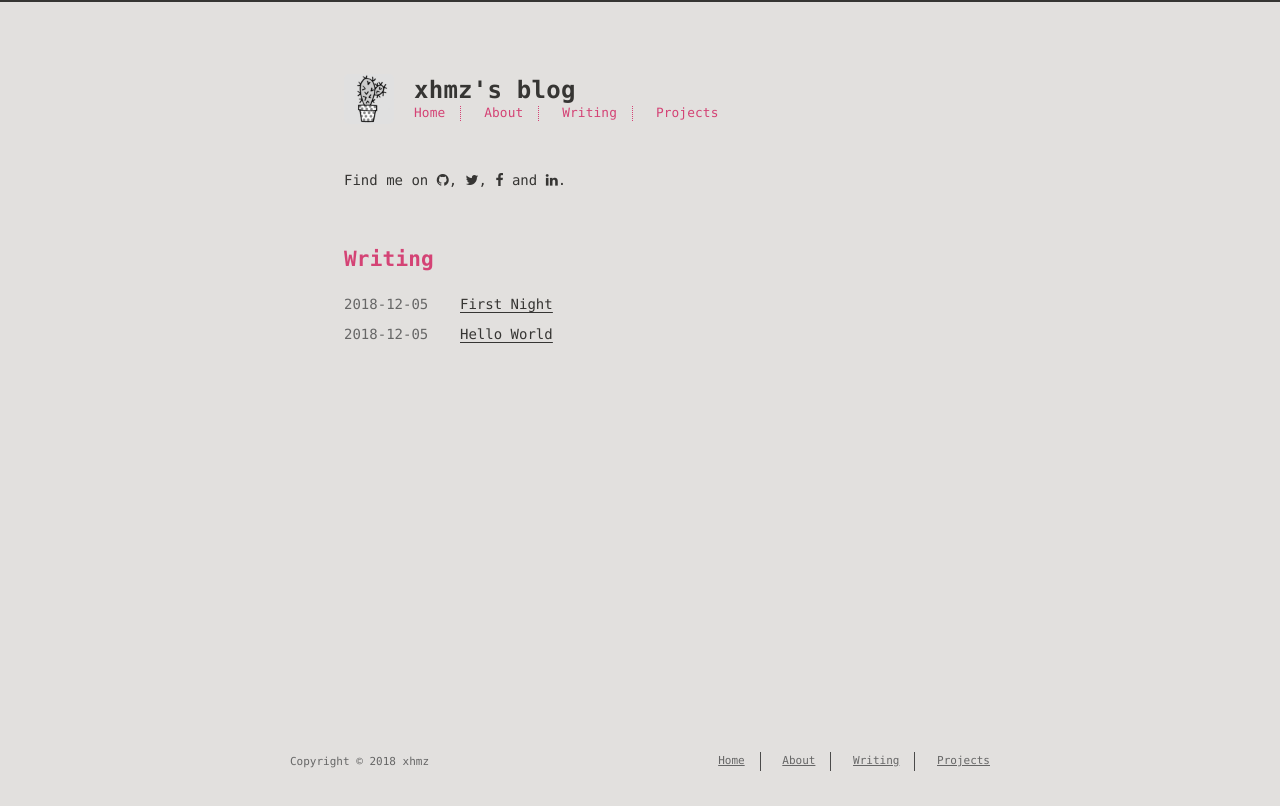
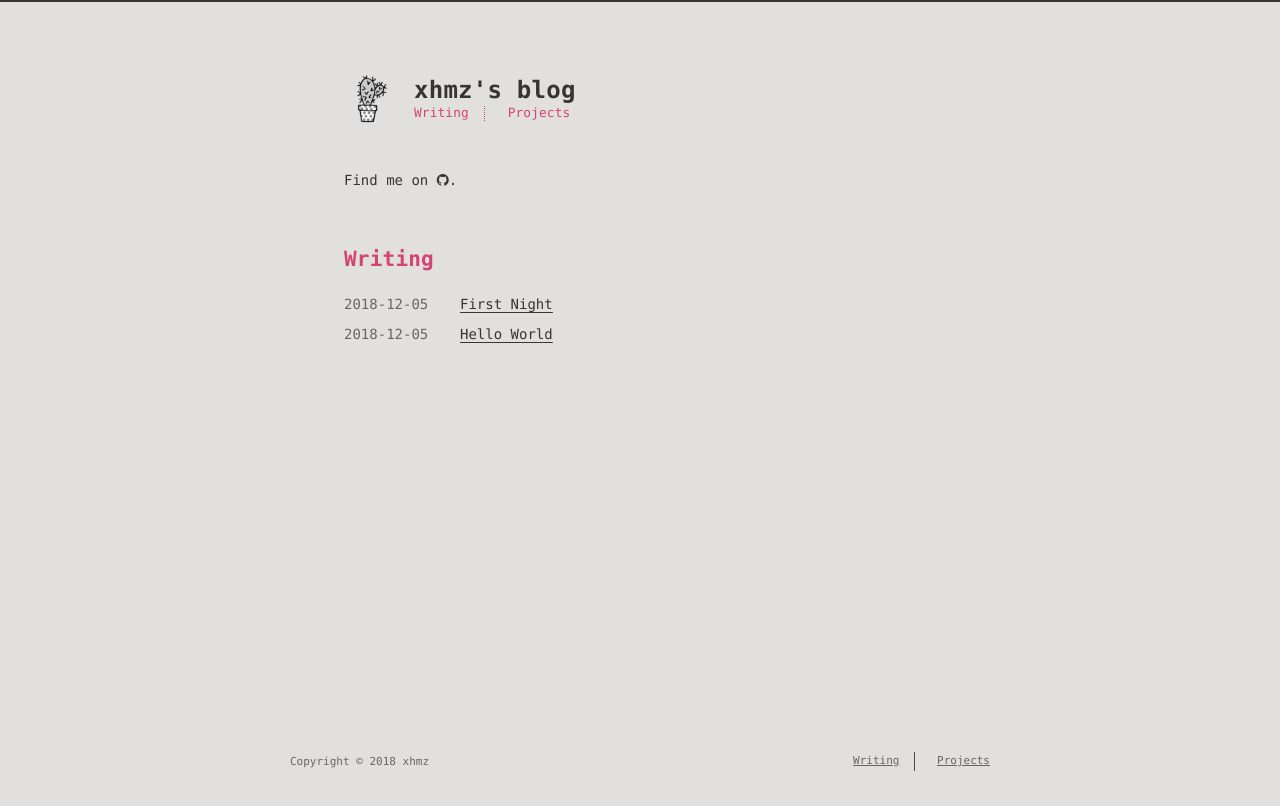
Before and after one commit to xhmz/xhmz.github.io, a plain HTML site: page index.html in a window 1280 px wide. Drawn offline with Linux system fonts and the light colour scheme.

Commit message:
Site updated: 2018-12-05 16:56:26

```diff
--- a/index.html
+++ b/index.html
@@ -61,13 +61,9 @@
         <a href="#"><i class="fa fa-bars fa-2x"></i></a>
       </li>
 
-        <li><a href="/">Home</a></li>
-
-        <li><a href="/about/">About</a></li>
-
         <li><a href="/archives/">Writing</a></li>
 
-        <li><a href="http://github.com/gabithume">Projects</a></li>
+        <li><a href="http://github.com/xhmz">Projects</a></li>
 
     </ul>
   </div>
@@ -81,13 +77,7 @@
       Find me on
       <ul id="sociallinks">
 
-          <li><a class="icon" target="_blank" href="http://github.com/gabithume/cactus-light" title="github"><i class="fa fa-github"></i></a></li>
-
-          <li><a class="icon" target="_blank" href="/" title="twitter"><i class="fa fa-twitter"></i></a></li>
-
-          <li><a class="icon" target="_blank" href="/" title="facebook"><i class="fa fa-facebook"></i></a></li>
-
-          <li><a class="icon" target="_blank" href="/" title="linkedin"><i class="fa fa-linkedin"></i></a></li>
+          <li><a class="icon" target="_blank" href="http://github.com/xhmz" title="github"><i class="fa fa-github"></i></a></li>
 
       </ul>.
 
@@ -149,13 +139,9 @@
     <nav>
       <ul>
 
-          <li><a href="/">Home</a></li>
-
-          <li><a href="/about/">About</a></li>
-
           <li><a href="/archives/">Writing</a></li>
 
-          <li><a href="http://github.com/gabithume">Projects</a></li>
+          <li><a href="http://github.com/xhmz">Projects</a></li>
 
       </ul>
     </nav>
```
Also changed, not shown: 2018/12/05/FirstNight/index.html (+3 -15 lines), 2018/12/05/hello-world/index.html (+3 -15 lines), archives/2018/12/index.html (+2 -10 lines), archives/2018/index.html (+2 -10 lines), archives/index.html (+2 -10 lines).
